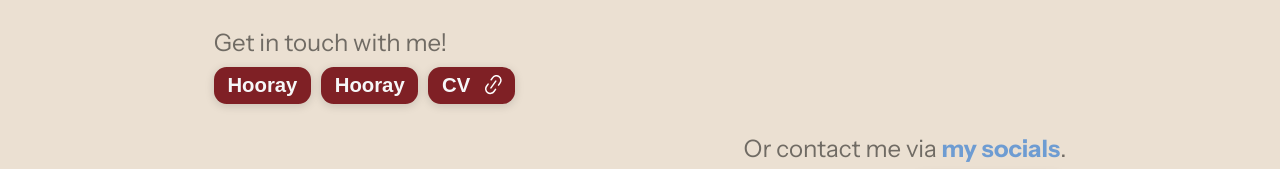
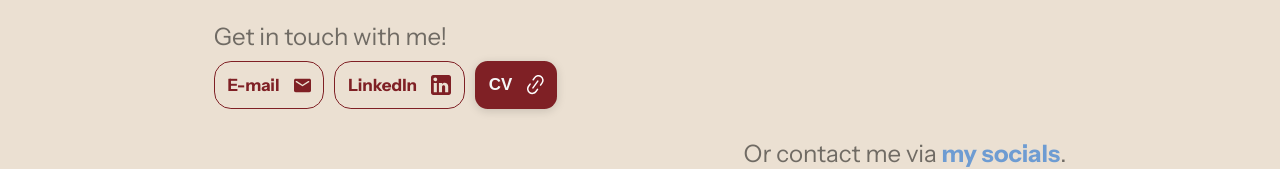
Before and after one commit to adelinechrltt/personal-website, a React (Vite) app: page / in a window 1280 px wide. Shown: the part 3506-3675 px from the top of the page. Built offline with nearby package versions, Linux system fonts and the light colour scheme.

Commit message:
feat: Implement routing to CTA buttons

```diff
--- a/src/pages/LandingPage/CTA.tsx
+++ b/src/pages/LandingPage/CTA.tsx
@@ -1,10 +1,12 @@
 import { useNavigate } from "react-router-dom";
 
 import BtnSmallFill, { BtnSmallFillType } from "../../components/BtnSmallFill"
+import BtnSmallOutline, { BtnSmallOutlineType } from "../../components/BtnSmallOutline.tsx";
 
 import Arrow from "../../assets/Arrow.svg"
 import CTAVector from "../../assets/CTAVector.png"
 import LinkIcon from "../../assets/icons/Link.tsx"
+import LinkedInIcon from "../../assets/icons/LinkedIn.tsx";
 
 export default function CTA() {
     const navigate = useNavigate();
@@ -45,16 +47,16 @@ export default function CTA() {
                     flexDirection: "row",
                     gap: `${10 / 16}rem`
                 }}>
+                    <BtnSmallOutline size={20} text={"E-mail"} type={BtnSmallOutlineType.red} icon="src/assets/icons/Email.svg"
+                        onClick={() =>
+                            window.location.href = "mailto:adeline.chrltt@gmail.com"} />
+                    <BtnSmallOutline size={20} text={"LinkedIn"} type={BtnSmallOutlineType.red} icon={<LinkedInIcon width={20} fill="#7F2025" />}
+                        onClick={() =>
+                            window.open("https://linkedin.com/in/adelinechrltt")} />
                     <BtnSmallFill
-                        onClick={() => { console.log("pressed") }}
-                        text={"Hooray"}
-                        type={BtnSmallFillType.red} />
-                    <BtnSmallFill
-                        onClick={() => { console.log("pressed") }}
-                        text={"Hooray"}
-                        type={BtnSmallFillType.red} />
-                    <BtnSmallFill
-                        onClick={() => { console.log("pressed") }}
+                        onClick={() =>
+                            window.open("https://drive.google.com/drive/folders/19iKoH-SQ_I6FD54sieSNxMfy29LS-9L_?usp=sharing")}
+                        size={20}
                         text={"CV"}
                         type={BtnSmallFillType.red}
                         icon={<LinkIcon />} />
```
